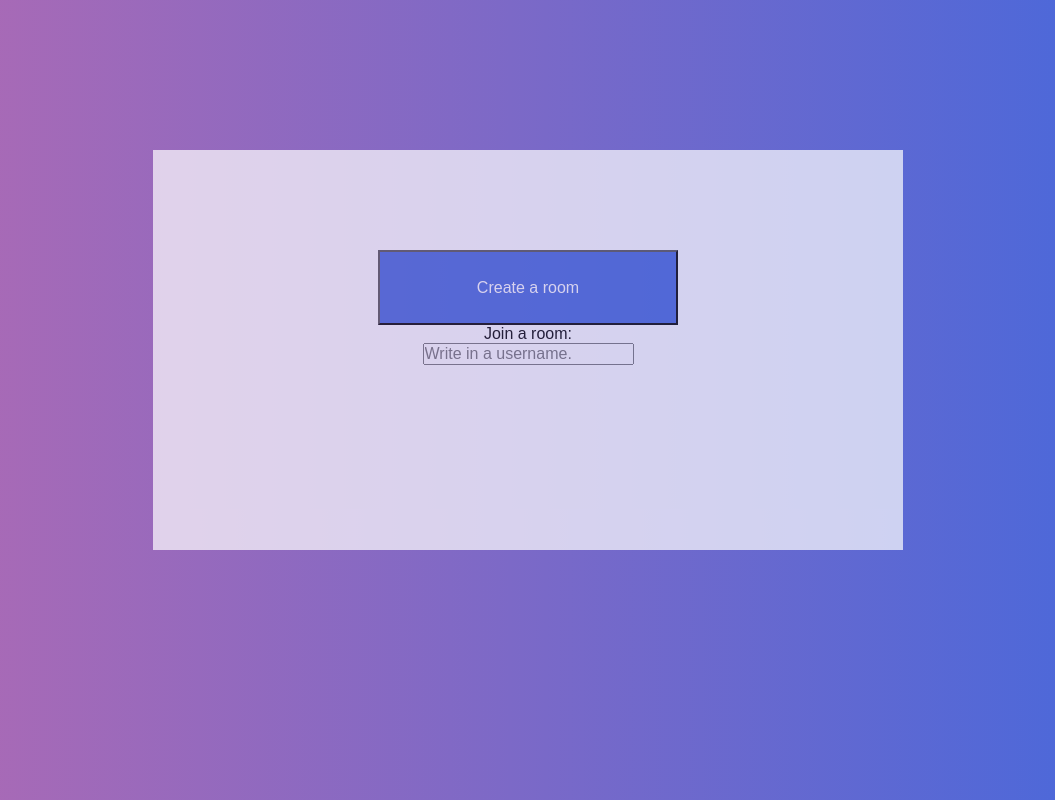
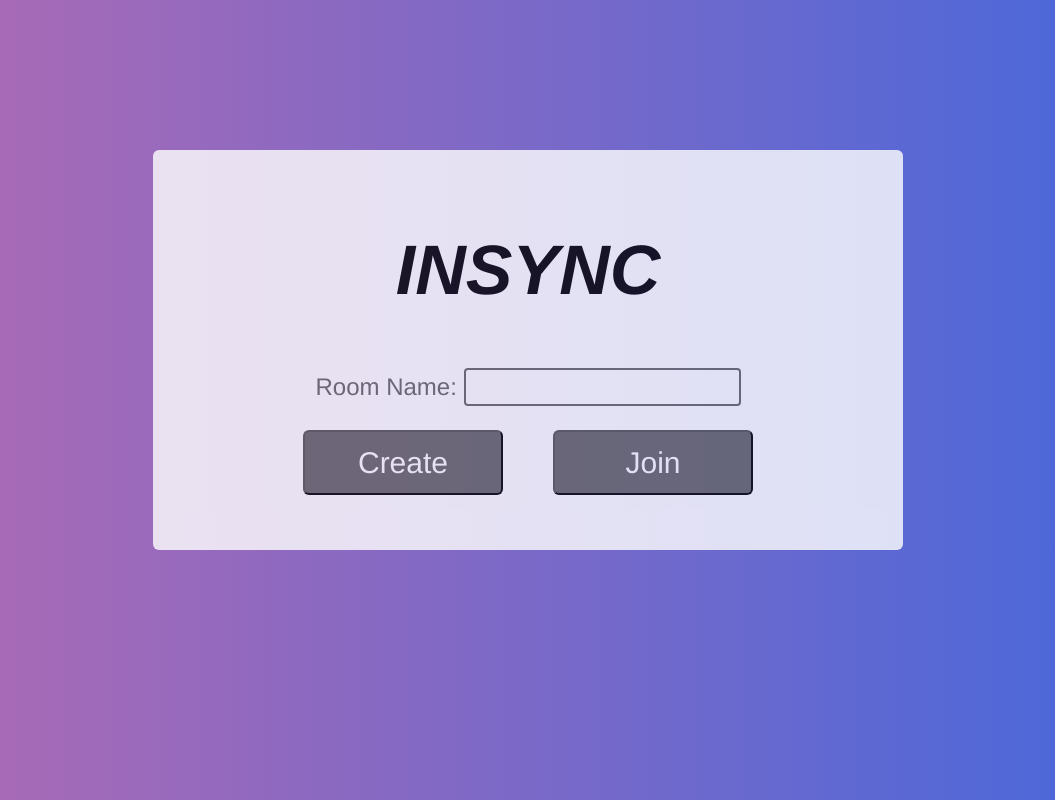
Before and after one commit to gautamg795/insync, a Flask app: page / in a window 1280 px wide. Shown: the whole page, without its empty margins (112-1167 px from the left). Run offline with Flask 2, Linux system fonts and the light colour scheme.

Commit message:
style homepage, trigger alerts if the user doesn't enter a room name

```diff
--- a/static/homepage.css
+++ b/static/homepage.css
@@ -5,27 +5,55 @@ body {
 }
 
 #box {
+    position: relative;
     background: white;
-    opacity: 0.7;
+    opacity: 0.8;
     width: 750px;
     height: 400px;
-    top: 50%;
-    left: 50%;
-    margin-left: auto;
-    margin-right: auto;
+    margin: auto;
+    font-family: Helvetica;
     margin-top: 150px;
+    border-radius: 6px;
 }
 
 #title {
-    padding-top: 100px;
-    margin: 50px;
+    padding-top: 80px;
+    margin: 40px;
     text-align: center;
     color: black;
+    font-size:70px;
+    font-style: oblique;
+    font-weight: bold;
+}
+
+button {
+    position: absolute;
+    top: 280px;
+    background-color: #666666;
+    width: 200px;
+    height: 65px;
+    border-radius: 6px;
+    font-size:30px;
+    color: white;
 }
 
 #create_room_button {
-    background-color: #4568DC;
-    width: 300px;
-    height: 75px;
-    color: white;
+    left: 150px;
 }
+
+#join_room_button {
+    right: 150px;
+}
+
+#username_input {
+    border: 2px solid #666666;
+    border-radius: 4px;
+    padding: 3px;
+}
+
+#room_prompt {
+    margin: auto;
+    color: #666666;
+    text-align: center;
+    font-size: 24px;
+}
--- a/templates/home.html
+++ b/templates/home.html
@@ -1,7 +1,7 @@
 <!DOCTYPE html>
 <html>
 <head>
-	<title>Soundcloud Visualizer by Michael Bromley</title>
+	<title>inSync</title>
 	<link rel="stylesheet" href="{{ url_for('static', filename='normalize.css') }}">
 	<link rel="stylesheet" href="{{ url_for('static', filename='style.css') }}">
 	<link rel="stylesheet" href="{{ url_for('static', filename='homepage.css') }}">
@@ -9,30 +9,37 @@
 <body>
 <div id="box">
 
+	<div id="title">INSYNC</div><br>
 
-<div id="title">
+		<div id="room_prompt">Room Name: <input id="username_input"></input></div>
 
-	<button type="submit" id="create_room_button">Create a room</button><br>
+		<button type="submit" id="create_room_button">Create</button><br>
+		<button type="submit" id="join_room_button">Join</button><br>
 
-	Join a room:
-	<form id="form">
-		<input id="username_input" placeholder="Write in a username.">
-		<button type="submit" id="submit">Join!</button><br>
-	</form>
-</div>
 </div>
 <script type="text/javascript">
-	form.addEventListener('submit', function(e) {
+
+    document.getElementById('create_room_button').onclick = function(e) {
+        e.preventDefault();
+        var createClient = document.getElementById('username_input').value;
+        if (createClient) {
+            window.location = window.location.origin + '/host/' + createClient;
+        } else {
+            alert("Please enter a room name.");
+        }
+    };
+
+    document.getElementById('join_room_button').onclick = function(e) {
         e.preventDefault();
         var createClient = document.getElementById('username_input').value;
         console.log(createClient);
-        window.location = window.location.origin + '/' + createClient;
-    });
+        if (createClient) {
+            window.location = window.location.origin + '/' + createClient;
+        } else {
+            alert("Please enter a room name.");
+        }
+    };
 
-    document.getElementById("#create_room_button").onclick(function(e) {
-        e.preventDefault();
-        window.location = window.location.origin + '/host';
-    });
 </script>
 </body>
 </html>
```
